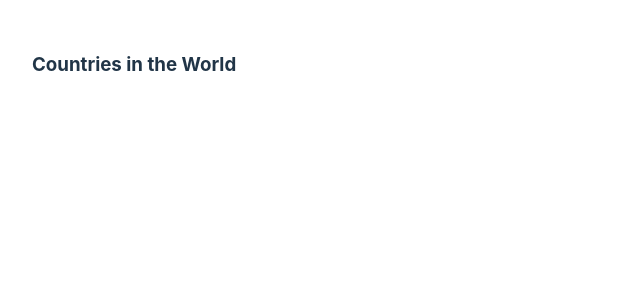
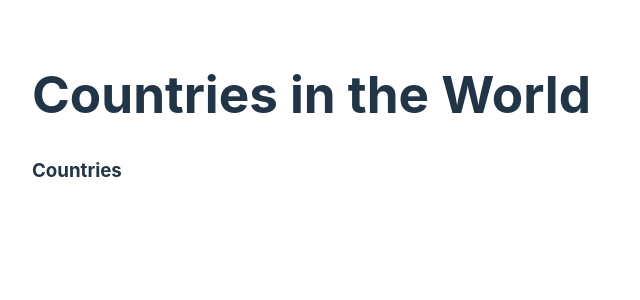
Before and after one commit to AskatAsh/React-JS-Practice, a React (Vite) app in the folder project-countries/: page / in a window 1280 px wide. Shown: the top 300 px of the page, without its empty margins (0-640 px from the left). Built offline with nearby package versions, Linux system fonts and the light colour scheme.

Commit message:
created components folder and Countries.jsx file

```diff
--- a/project-countries/src/App.jsx
+++ b/project-countries/src/App.jsx
@@ -1,9 +1,11 @@
 import './App.css'
+import Countries from './components/countries/Countries'
 
 function App() {
   return (
     <>
-      <h3>Countries in the World</h3>
+      <h1>Countries in the World</h1>
+      <Countries></Countries>
     </>
   )
 }
--- /dev/null
+++ b/project-countries/src/components/countries/Countries.jsx
@@ -0,0 +1,10 @@
+const Countries = () => {
+
+    return (
+        <div>
+            <h3>Countries</h3>
+        </div>
+    );
+};
+
+export default Countries;
```
